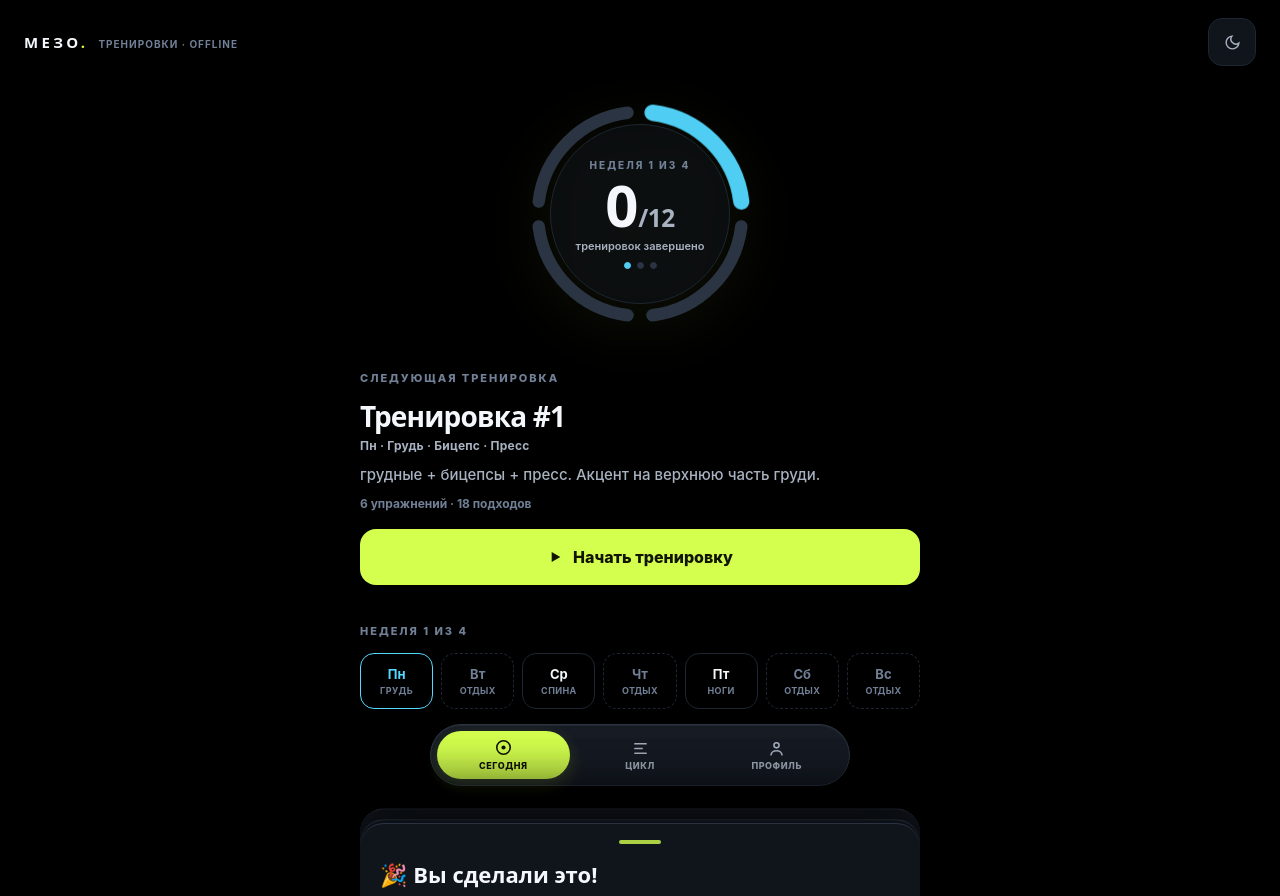
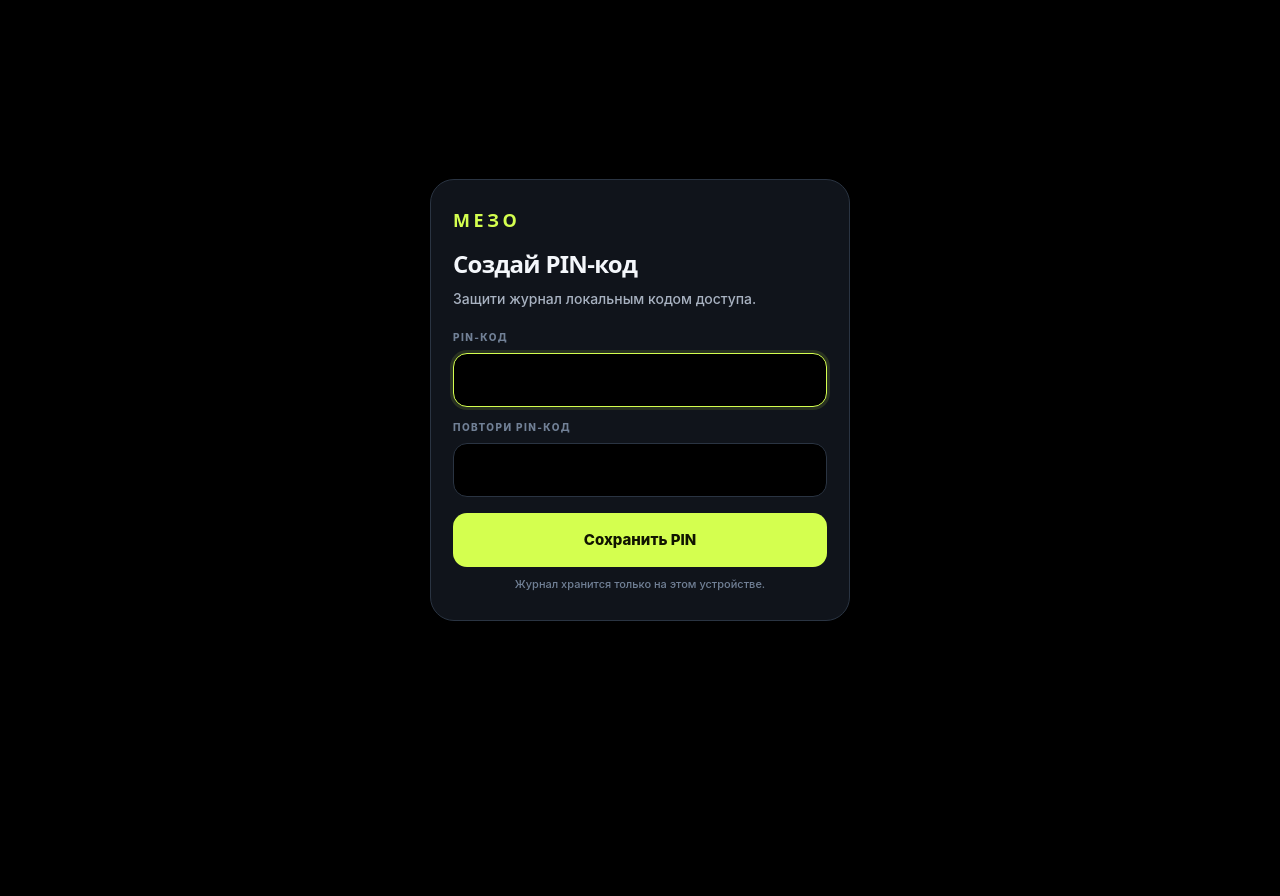
Before and after one commit to jumpipgo/TREN, a React (Vite) app: page / in a window 1280 px wide. Built offline with nearby package versions, Linux system fonts and the light colour scheme.

Commit message:
feat: add local PIN access gate

```diff
--- /dev/null
+++ b/src/components/AccessGate.tsx
@@ -0,0 +1,91 @@
+import { useState, type FormEvent, type ReactNode } from 'react';
+import { isValidPin, useAccess } from '../domain/access';
+
+export function AccessGate({ children }: { children: ReactNode }) {
+  const { status, setPin, unlock } = useAccess();
+  const [pin, setPinValue] = useState('');
+  const [confirmPin, setConfirmPin] = useState('');
+  const [error, setError] = useState('');
+
+  if (status === 'loading') {
+    return <main className="access-screen"><div className="access-card"><b>МЕЗО</b><span>Проверка доступа…</span></div></main>;
+  }
+
+  if (status === 'unlocked') return <>{children}</>;
+
+  const setup = status === 'setup';
+
+  async function submit(event: FormEvent) {
+    event.preventDefault();
+    setError('');
+    if (setup) {
+      if (!isValidPin(pin)) {
+        setError('Введи от 4 до 6 цифр');
+        return;
+      }
+      if (pin !== confirmPin) {
+        setError('PIN-коды не совпадают');
+        return;
+      }
+      try {
+        await setPin(pin);
+        setPinValue('');
+        setConfirmPin('');
+      } catch (reason) {
+        setError(reason instanceof Error ? reason.message : 'Не удалось создать PIN');
+      }
+      return;
+    }
+
+    try {
+      await unlock(pin);
+      setPinValue('');
+    } catch (reason) {
+      setError(reason instanceof Error ? reason.message : 'Неверный PIN');
+    }
+  }
+
+  return (
+    <main className="access-screen">
+      <form className="access-card" onSubmit={submit}>
+        <b>МЕЗО</b>
+        <h1>{setup ? 'Создай PIN-код' : 'Введи PIN-код'}</h1>
+        <p>{setup ? 'Защити журнал локальным кодом доступа.' : 'Для продолжения нужен ваш PIN-код.'}</p>
+        <label className="access-label" htmlFor="meso-pin">PIN-код</label>
+        <input
+          id="meso-pin"
+          className="access-input"
+          type="password"
+          inputMode="numeric"
+          autoComplete={setup ? 'new-password' : 'current-password'}
+          pattern="[0-9]*"
+          minLength={4}
+          maxLength={6}
+          value={pin}
+          onChange={(event) => setPinValue(event.target.value.replace(/\D/g, '').slice(0, 6))}
+          autoFocus
+        />
+        {setup && (
+          <>
+            <label className="access-label" htmlFor="meso-pin-confirm">Повтори PIN-код</label>
+            <input
+              id="meso-pin-confirm"
+              className="access-input"
+              type="password"
+              inputMode="numeric"
+              autoComplete="new-password"
+              pattern="[0-9]*"
+              minLength={4}
+              maxLength={6}
+              value={confirmPin}
+              onChange={(event) => setConfirmPin(event.target.value.replace(/\D/g, '').slice(0, 6))}
+            />
+          </>
+        )}
+        {error && <div className="access-error" role="alert">{error}</div>}
+        <button className="access-submit" type="submit">{setup ? 'Сохранить PIN' : 'Войти'}</button>
+        <small className="access-hint">Журнал хранится только на этом устройстве.</small>
+      </form>
+    </main>
+  );
+}
--- a/src/components/ProfileScreen.tsx
+++ b/src/components/ProfileScreen.tsx
@@ -1,5 +1,6 @@
 import { useRef, useState } from 'react';
 import { useWorkout } from '../domain/WorkoutContext';
+import { useAccess } from '../domain/access';
 import { cycleTotals, normalizeState } from '../domain/state';
 import { formatKg } from '../utils/format';
 
@@ -12,6 +13,7 @@ interface ProfileScreenProps {
 
 export function ProfileScreen({ visible, canInstall, onInstall, onToast }: ProfileScreenProps) {
   const { state, setTheme, resetDays, replaceState } = useWorkout();
+  const { lock } = useAccess();
   const fileInput = useRef<HTMLInputElement>(null);
   const [confirmReset, setConfirmReset] = useState(false);
   const totals = cycleTotals(state);
@@ -64,6 +66,13 @@ export function ProfileScreen({ visible, canInstall, onInstall, onToast }: Profi
         </section>
 
         <section className="profile-card">
+          <div className="profile-card-title">Безопасность</div>
+          <button className="profile-row" onClick={lock}>
+            <span><b>Заблокировать МЕЗО</b><small>Ввести PIN при следующем открытии</small></span><i>◈</i>
+          </button>
+        </section>
+
+        <section className="profile-card">
           <div className="profile-card-title">Данные</div>
           <button className="profile-row" onClick={exportJournal}>
             <span><b>Экспортировать журнал</b><small>Сохранить данные в JSON-файл</small></span><i>↗</i>
--- /dev/null
+++ b/src/domain/access.tsx
@@ -0,0 +1,141 @@
+import {
+  createContext,
+  useCallback,
+  useContext,
+  useEffect,
+  useState,
+  type ReactNode,
+} from 'react';
+
+const ACCESS_KEY = 'meso.access.v1';
+const ITERATIONS = 120_000;
+const SALT_BYTES = 16;
+
+type AccessStatus = 'loading' | 'setup' | 'locked' | 'unlocked';
+
+interface PinRecord {
+  salt: string;
+  hash: string;
+  iterations: number;
+}
+
+interface AccessContextValue {
+  status: AccessStatus;
+  hasPin: boolean;
+  setPin: (pin: string) => Promise<void>;
+  unlock: (pin: string) => Promise<void>;
+  lock: () => void;
+}
+
+const AccessContext = createContext<AccessContextValue | null>(null);
+
+function encode(value: ArrayBuffer): string {
+  return btoa(String.fromCharCode(...new Uint8Array(value)));
+}
+
+function decode(value: string): Uint8Array {
+  return Uint8Array.from(atob(value), character => character.charCodeAt(0));
+}
+
+function readRecord(): PinRecord | null {
+  try {
+    const raw = window.localStorage.getItem(ACCESS_KEY);
+    if (!raw) return null;
+    const record = JSON.parse(raw) as Partial<PinRecord>;
+    if (typeof record.salt !== 'string' || typeof record.hash !== 'string' || typeof record.iterations !== 'number' || !Number.isFinite(record.iterations)) return null;
+    return { salt: record.salt, hash: record.hash, iterations: record.iterations };
+  } catch {
+    return null;
+  }
+}
+
+async function derivePin(pin: string, salt: ArrayBuffer, iterations: number): Promise<string> {
+  const key = await crypto.subtle.importKey(
+    'raw',
+    new TextEncoder().encode(pin),
+    'PBKDF2',
+    false,
+    ['deriveBits'],
+  );
+  const bits = await crypto.subtle.deriveBits(
+    { name: 'PBKDF2', salt, iterations, hash: 'SHA-256' },
+    key,
+    256,
+  );
+  return encode(bits);
+}
+
+function equalHash(left: string, right: string): boolean {
+  if (left.length !== right.length) return false;
+  let difference = 0;
+  for (let index = 0; index < left.length; index += 1) {
+    difference |= left.charCodeAt(index) ^ right.charCodeAt(index);
+  }
+  return difference === 0;
+}
+
+export function isValidPin(pin: string): boolean {
+  return /^\d{4,6}$/.test(pin);
+}
+
+export function AccessProvider({ children }: { children: ReactNode }) {
+  const [status, setStatus] = useState<AccessStatus>('loading');
+  const [hasPin, setHasPin] = useState(false);
+
+  useEffect(() => {
+    const record = readRecord();
+    setHasPin(Boolean(record));
+    setStatus(record ? 'locked' : 'setup');
+  }, []);
+
+  const setPin = useCallback(async (pin: string) => {
+    if (!isValidPin(pin)) throw new Error('PIN должен содержать от 4 до 6 цифр');
+    const salt = crypto.getRandomValues(new Uint8Array(SALT_BYTES));
+    const iterations = ITERATIONS;
+    const hash = await derivePin(pin, salt.buffer as ArrayBuffer, iterations);
+    const record: PinRecord = { salt: encode(salt.buffer), hash, iterations };
+    window.localStorage.setItem(ACCESS_KEY, JSON.stringify(record));
+    setHasPin(true);
+    setStatus('unlocked');
+  }, []);
+
+  const unlock = useCallback(async (pin: string) => {
+    const record = readRecord();
+    if (!record || !isValidPin(pin)) throw new Error('Неверный PIN');
+    const hash = await derivePin(pin, decode(record.salt).buffer as ArrayBuffer, record.iterations);
+    if (!equalHash(hash, record.hash)) throw new Error('Неверный PIN');
+    setStatus('unlocked');
+  }, []);
+
+  const lock = useCallback(() => {
+    if (readRecord()) setStatus('locked');
+  }, []);
+
+  useEffect(() => {
+    let hiddenAt = 0;
+    const onVisibilityChange = () => {
+      if (document.hidden) {
+        hiddenAt = Date.now();
+        return;
+      }
+      if (status === 'unlocked' && hiddenAt && Date.now() - hiddenAt > 5 * 60 * 1000) {
+        setStatus('locked');
+      }
+      hiddenAt = 0;
+    };
+    document.addEventListener('visibilitychange', onVisibilityChange);
+    return () => document.removeEventListener('visibilitychange', onVisibilityChange);
+  }, [status]);
+
+  return (
+    <AccessContext.Provider value={{ status, hasPin, setPin, unlock, lock }}>
+      {children}
+    </AccessContext.Provider>
+  );
+}
+
+export function useAccess(): AccessContextValue {
+  const context = useContext(AccessContext);
+  if (!context) throw new Error('useAccess must be used inside AccessProvider');
+  return context;
+}
--- a/src/main.tsx
+++ b/src/main.tsx
@@ -2,6 +2,8 @@ import { StrictMode } from 'react';
 import { createRoot } from 'react-dom/client';
 import { App } from './App';
 import { AppErrorBoundary } from './components/AppErrorBoundary';
+import { AccessGate } from './components/AccessGate';
+import { AccessProvider } from './domain/access';
 import './styles.css';
 import { initTwaSystemUi } from './utils/twaSystemUi';
 
@@ -11,7 +13,11 @@ if (!root) throw new Error('Root element not found');
 createRoot(root).render(
   <StrictMode>
     <AppErrorBoundary>
-      <App />
+      <AccessProvider>
+        <AccessGate>
+          <App />
+        </AccessGate>
+      </AccessProvider>
     </AppErrorBoundary>
   </StrictMode>,
 );
--- a/src/styles.css
+++ b/src/styles.css
@@ -78,6 +78,18 @@ a{color:inherit;text-decoration:none}
 .boot-error h1{margin:0;font:700 22px/1.2 var(--font-display)}
 .boot-error p{max-width:34ch;margin:0;color:var(--dim);font:500 14px/1.5 var(--font-body)}
 .boot-error button{min-height:48px;padding:0 18px;border-radius:12px;background:var(--btn-bg);color:var(--btn-ink);font:800 14px var(--font-body)}
+.access-screen{min-height:100dvh;display:grid;place-items:center;padding:24px var(--gutter);background:var(--bg);color:var(--text)}
+.access-card{width:min(100%,420px);display:flex;flex-direction:column;align-items:stretch;gap:10px;padding:28px 22px;border:1px solid var(--line);border-radius:24px;background:var(--surface);box-shadow:var(--shadow)}
+.access-card>b{font:800 18px var(--font-display);letter-spacing:.2em;color:var(--lime)}
+.access-card h1{margin:8px 0 0;font:700 24px/1.15 var(--font-display);letter-spacing:-.03em}
+.access-card p{margin:0 0 8px;color:var(--dim);font:500 14px/1.5 var(--font-body)}
+.access-label{margin-top:4px;color:var(--faint);font:800 10px var(--font-body);letter-spacing:.14em;text-transform:uppercase}
+.access-input{width:100%;height:54px;padding:0 14px;border:1px solid var(--line);border-radius:14px;background:var(--bg);color:var(--text);font:700 24px var(--font-mono);letter-spacing:.22em;text-align:center;outline:none}
+.access-input:focus{border-color:var(--lime);box-shadow:0 0 0 3px var(--lime-soft)}
+.access-error{padding:10px 12px;border:1px solid color-mix(in srgb,var(--warn) 42%,var(--line));border-radius:12px;background:color-mix(in srgb,var(--warn) 10%,transparent);color:var(--warn);font:700 12px/1.4 var(--font-body)}
+.access-submit{min-height:54px;margin-top:6px;border-radius:14px;background:var(--btn-bg);color:var(--btn-ink);font:800 15px var(--font-body);transition:transform .15s var(--ease)}
+.access-submit:active{transform:scale(.98)}
+.access-hint{text-align:center;color:var(--faint);font:500 11px/1.4 var(--font-body)}
 
 .screen{display:none}
 .screen.on{display:block;animation:screen-in .32s var(--ease)}
```
